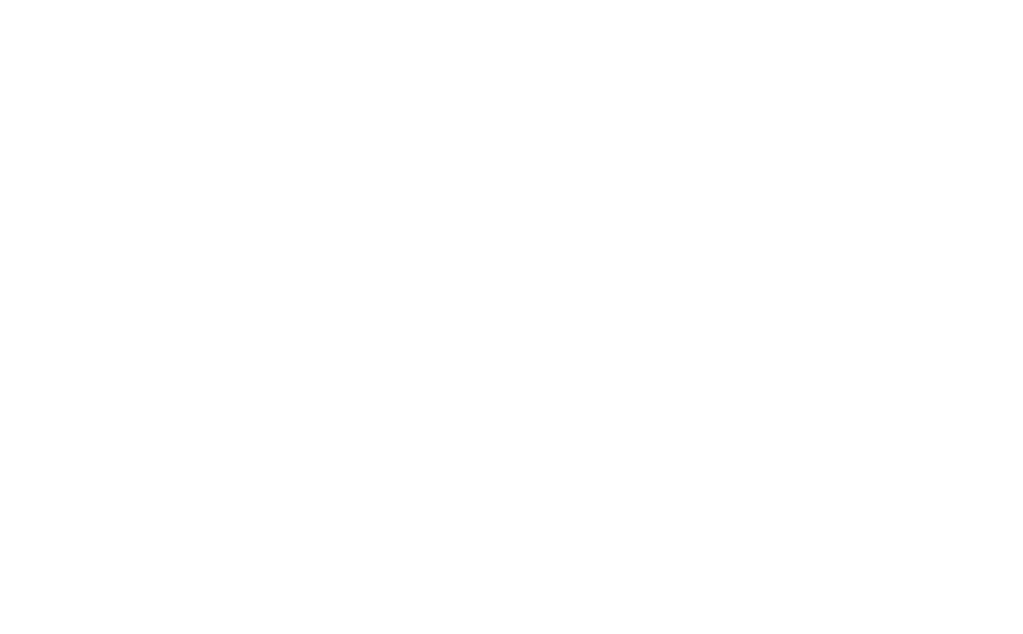
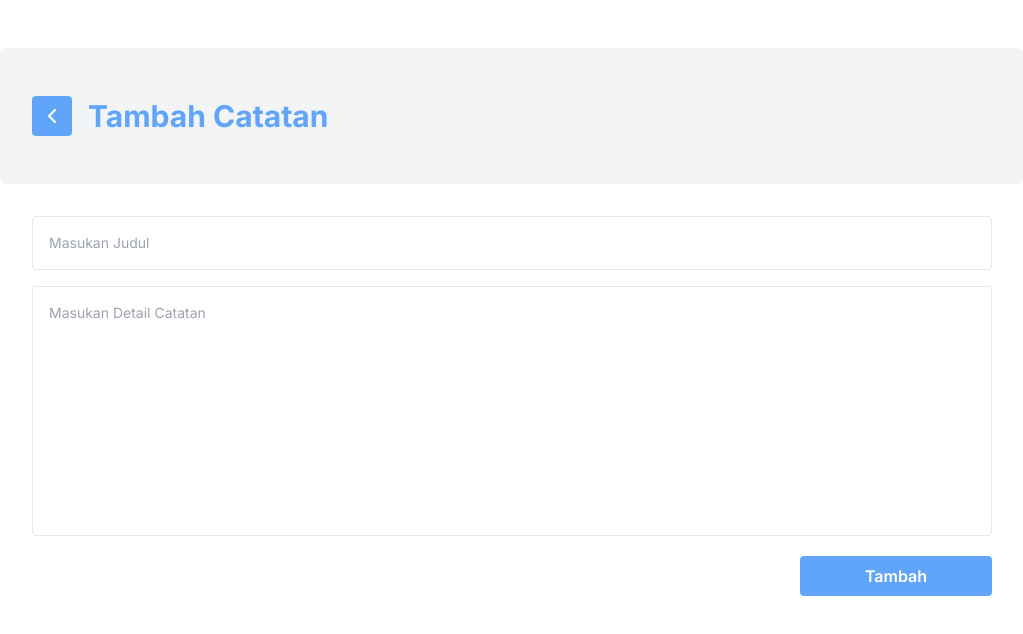
Before and after one commit to alvinindra/catat-app-spa, a React (Vite) app: page /notes/new in a window 1280 px wide. Before the commit this address had no page. Shown: the top 634 px of the page, without its empty margins (128-1151 px from the left). Built offline with nearby package versions, Linux system fonts and the light colour scheme.

Commit message:
revamp: change class component to functional with hooks

```diff
--- a/src/components/NoteApp.jsx
+++ b/src/components/NoteApp.jsx
@@ -1,21 +1,18 @@
-import React from 'react'
 import { Routes, Route } from 'react-router-dom'
 import HomePage from '@/pages/HomePage'
 import AddPage from '@/pages/AddPage'
 import NotePage from '@/pages/NotePage'
 
-function App() {
+export default function App() {
   return (
     <div className="w-full min-h-screen">
       <main className="md:max-w-3xl md:mt-12 lg:max-w-5xl mx-auto">
         <Routes>
           <Route path="/" element={<HomePage />} />
-          <Route path="/add" element={<AddPage />} />
-          <Route path="/note/:id" element={<NotePage />} />
+          <Route path="/notes/new" element={<AddPage />} />
+          <Route path="/notes/:id" element={<NotePage />} />
         </Routes>
       </main>
     </div>
   )
 }
-
-export default App
--- a/src/components/NoteAppHeader.jsx
+++ b/src/components/NoteAppHeader.jsx
@@ -1,14 +1,21 @@
-import { Link } from 'react-router-dom'
-import { FiChevronLeft, FiPlus, FiArchive } from 'react-icons/fi'
-import { useLocation, useParams } from 'react-router-dom'
-import { formatDate } from '@/utils/data'
+import { FiChevronLeft, FiPlus, FiArchive, FiTrash2 } from 'react-icons/fi'
+import { useLocation, useParams, Link, useNavigate } from 'react-router-dom'
+import { deleteNote, formatDate } from '@/utils/data'
 import PropTypes from 'prop-types'
 
-function NoteAppHeader({ note, totalNote }) {
+export default function NoteAppHeader({ note, totalNote }) {
+  const navigate = useNavigate()
   const location = useLocation()
   const { id } = useParams()
 
-  const isNeedBackBtn = location.pathname === `/note/${id}` || location.pathname === '/add'
+  const handleDeleteDetailNote = () => {
+    deleteNote(id)
+    navigate('/')
+  }
+
+  const isHomepage = location.pathname === '/'
+  const isNotePage = location.pathname === `/notes/${id}`
+  const isNeedBackBtn = location.pathname === `/notes/${id}` || location.pathname === '/notes/new'
 
   return (
     <div className="flex bg-gray-100 px-8 py-12 rounded-b-lg md:rounded-lg mb-8 text-left">
@@ -16,13 +23,13 @@ function NoteAppHeader({ note, totalNote }) {
         <div className="flex flex-row">
           {isNeedBackBtn && (
             <Link
-              className="my-auto mr-4 cursor-pointer p-2 bg-blue-400 hover:bg-blue-500 text-white hover:text-white rounded transition"
+              className="my-auto mr-4 text-2xl cursor-pointer p-2 bg-blue-400 hover:bg-blue-500 text-white hover:text-white rounded transition"
               to="/"
             >
               <FiChevronLeft />
             </Link>
           )}
-          {location.pathname === `/note/${id}` && (
+          {isNotePage && (
             <div className="flex flex-col">
               <h1 className="text-3xl text-blue-400 font-bold my-auto transition">{note.title}</h1>
               <div className="text-xs text-gray-600">Dibuat: {formatDate(note.createdAt)}</div>
@@ -37,32 +44,43 @@ function NoteAppHeader({ note, totalNote }) {
               </p>
             </div>
           )}
-          {location.pathname === '/add' && (
+          {location.pathname === '/notes/new' && (
             <h1 className="text-3xl text-blue-400 font-bold my-auto transition">Tambah Catatan</h1>
           )}
         </div>
       </div>
+      {isHomepage && (
         <div className="flex flex-row gap-3 ml-auto my-auto">
           <Link
-          to="/add"
-          className="cursor-pointer p-2 bg-blue-400 hover:bg-blue-500 text-white hover:text-white rounded transition"
+            to="/notes/new"
+            className="cursor-pointer p-2 text-2xl bg-blue-400 hover:bg-blue-500 text-white hover:text-white rounded transition"
           >
             <FiPlus />
           </Link>
           <Link
             to="/archieve"
-          className="cursor-pointer p-2 bg-blue-400 hover:bg-blue-500 text-white hover:text-white rounded transition"
+            className="cursor-pointer p-2 text-2xl bg-blue-400 hover:bg-blue-500 text-white hover:text-white rounded transition"
           >
             <FiArchive />
           </Link>
         </div>
+      )}
+      {isNotePage && (
+        <div className="flex flex-row gap-3 ml-auto my-auto">
+          <button
+            className="cursor-pointer mr-3 p-2 bg-red-400 hover:bg-red-500 text-white hover:text-white rounded transition"
+            onClick={handleDeleteDetailNote}
+          >
+            <FiTrash2 />
+          </button>
+        </div>
+      )}
     </div>
   )
 }
 
 NoteAppHeader.propTypes = {
-  note: PropTypes.object.isRequired,
+  note: PropTypes.object,
   totalNote: PropTypes.number,
+  handleDeleteNote: PropTypes.func,
 }
-
-export default NoteAppHeader
--- a/src/components/NoteDetail.jsx
+++ b/src/components/NoteDetail.jsx
@@ -1,12 +1,10 @@
 import PropTypes from 'prop-types'
 import parser from 'html-react-parser'
 
-function NoteDetail({ note }) {
-  return <div className="px-4 lg:px-8 pb-8 text-md lg:text-lg">{parser(note.body)}</div>
+export default function NoteDetail({ body }) {
+  return <div className="px-4 lg:px-8 pb-8 text-md lg:text-lg">{parser(body)}</div>
 }
 
 NoteDetail.propTypes = {
-  note: PropTypes.object.isRequired,
+  body: PropTypes.string,
 }
-
-export default NoteDetail
--- a/src/components/NoteInput.jsx
+++ b/src/components/NoteInput.jsx
@@ -1,64 +1,50 @@
-import React from 'react'
+import { useState } from 'react'
 import PropTypes from 'prop-types'
 
-class NoteInput extends React.Component {
-  constructor(props) {
-    super(props)
+export default function NoteInput({ addNote }) {
+  const [noteData, setNoteData] = useState({ title: '', body: '' })
 
-    this.state = {
-      title: '',
-      body: '',
-    }
-
-    this.onTitleChangeEventHandler = this.onTitleChangeEventHandler.bind(this)
-    this.onBodyChangeEventHandler = this.onBodyChangeEventHandler.bind(this)
-    this.onSubmitEventHandler = this.onSubmitEventHandler.bind(this)
-  }
-
-  onTitleChangeEventHandler(event) {
-    this.setState(() => {
-      return {
+  const handleChangeTitle = (event) => {
+    setNoteData({
+      ...noteData,
       title: event.target.value,
-      }
     })
   }
 
-  onBodyChangeEventHandler(event) {
-    this.setState(() => {
-      return {
+  const handleChangeBody = (event) => {
+    setNoteData({
+      ...noteData,
       body: event.target.innerHTML,
-      }
     })
   }
 
-  onSubmitEventHandler(event) {
+  const handleSubmitNoteData = (event) => {
     event.preventDefault()
-    this.props.addNote(this.state)
+    addNote(noteData)
   }
 
-  render() {
   return (
     <div className="px-4 lg:px-8 pb-8">
-        <form className="flex flex-col" onSubmit={this.onSubmitEventHandler}>
+      <form className="flex flex-col" onSubmit={handleSubmitNoteData}>
         <input
           type="text"
           placeholder="Masukan Judul"
           className="bg-white border text-sm rounded block w-full px-4 py-4"
-            value={this.state.title}
-            onChange={this.onTitleChangeEventHandler}
+          value={noteData.title}
+          onChange={handleChangeTitle}
         />
         <div
           type="text"
           data-placeholder="Masukan Detail Catatan"
           className="mt-4 bg-white border min-h-[250px] placeholder:text-black focus:text-primary-dark text-sm rounded focus:ring-primary-blue focus:border-primary-blue block w-full px-4 py-4"
-            value={this.state.body}
-            onInput={this.onBodyChangeEventHandler}
+          value={noteData.body}
+          onInput={handleChangeBody}
           contentEditable
         />
         <button
           className="mt-5 bg-blue-400 p-2 ml-auto font-semibold text-white rounded w-48"
           type="submit"
-            onClick={this.onSubmitEventHandler}
+          onClick={handleSubmitNoteData}
         >
           Tambah
         </button>
@@ -66,10 +52,7 @@ class NoteInput extends React.Component {
     </div>
   )
 }
-}
 
 NoteInput.propTypes = {
   addNote: PropTypes.func.isRequired,
 }
-
-export default NoteInput
--- a/src/components/NoteList.jsx
+++ b/src/components/NoteList.jsx
@@ -1,16 +1,17 @@
 import NoteItem from './NoteItem'
 import PropTypes from 'prop-types'
 
-function NoteList({ listNote }) {
-  return listNote ? (
-    <div className="px-4 lg:px-8 pb-8 grid grid-cols-1 sm:grid-cols-2 md:grid-cols-3 gap-4">
-      {listNote.map((note) => (
+export default function NoteList({ notes, handleDeleteNote }) {
+  return notes.length ? (
+    <div className="px-4 lg:px-8 pb-8 grid grid-cols-1 sm:grid-cols-2 md:grid-cols-3 gap-x-4 gap-y-8">
+      {notes.map((note) => (
         <NoteItem
           key={note.id}
           id={note.id}
           title={note.title}
           body={note.body}
           date={note.createdAt}
+          handleDeleteNote={handleDeleteNote}
         />
       ))}
     </div>
@@ -22,7 +23,6 @@ function NoteList({ listNote }) {
 }
 
 NoteList.propTypes = {
-  listNote: PropTypes.arrayOf(PropTypes.object).isRequired,
+  notes: PropTypes.arrayOf(PropTypes.object),
+  handleDeleteNote: PropTypes.func,
 }
-
-export default NoteList
--- a/src/pages/AddPage.jsx
+++ b/src/pages/AddPage.jsx
@@ -5,10 +5,10 @@ import { useNavigate } from 'react-router-dom'
 import NoteInput from '@/components/NoteInput'
 import NoteAppHeader from '@/components/NoteAppHeader'
 
-function AddPage() {
+export default function AddPage() {
   const navigate = useNavigate()
 
-  function onAddNoteHandler(note) {
+  const onAddNoteHandler = (note) => {
     addNote(note)
     navigate('/')
   }
@@ -20,5 +20,3 @@ function AddPage() {
     </section>
   )
 }
-
-export default AddPage
--- a/src/pages/HomePage.jsx
+++ b/src/pages/HomePage.jsx
@@ -1,14 +1,21 @@
 import NoteAppHeader from '@/components/NoteAppHeader'
 import NoteList from '@/components/NoteList'
-import { getAllNotes } from '@/utils/data'
+import { getAllNotes, deleteNote } from '@/utils/data'
+import { useState } from 'react'
 
 export default function HomePage() {
-  const listNote = getAllNotes()
+  const [notes, setNotes] = useState(getAllNotes())
+
+  const handleDeleteNote = (event, id) => {
+    event.preventDefault()
+    deleteNote(id)
+    setNotes(getAllNotes())
+  }
 
   return (
     <section>
-      <NoteAppHeader totalNote={listNote.length} />
-      <NoteList listNote={listNote} />
+      <NoteAppHeader totalNote={notes.length} />
+      <NoteList notes={notes} handleDeleteNote={handleDeleteNote} />
     </section>
   )
 }
--- a/src/pages/NotePage.jsx
+++ b/src/pages/NotePage.jsx
@@ -9,8 +9,14 @@ export default function NotePage() {
 
   return (
     <section>
-      <NoteAppHeader note={note} />
-      <NoteDetail note={note} />
+      {note ? (
+        <>
+          <NoteAppHeader note={note} />
+          <NoteDetail body={note.body} />
+        </>
+      ) : (
+        'Yang Kamu Cari Ga Ada'
+      )}
     </section>
   )
 }
```
Also changed, not shown: src/components/NoteItem.jsx (+18 -11 lines). Lines whose indentation alone changed are shown as unchanged.
